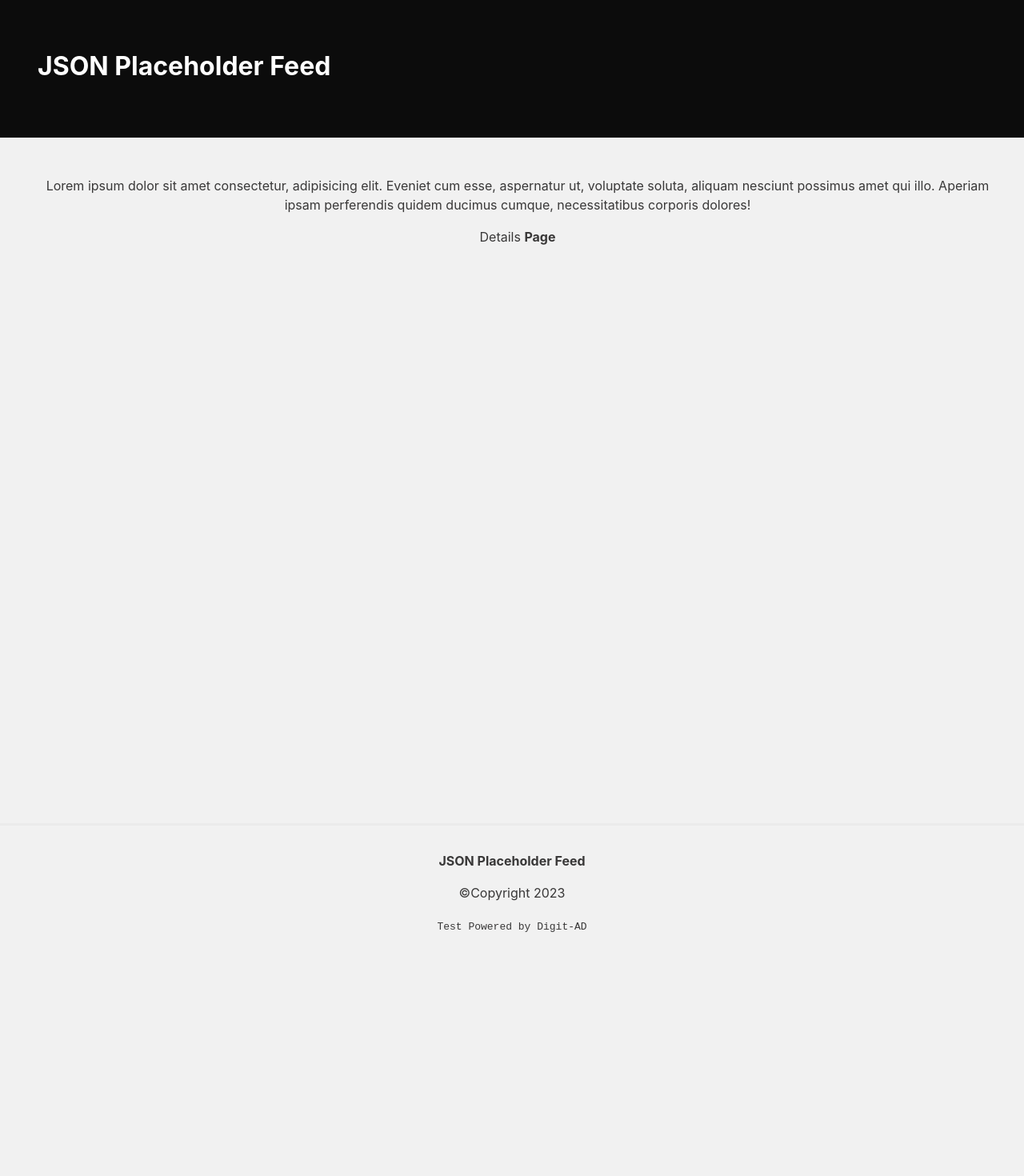
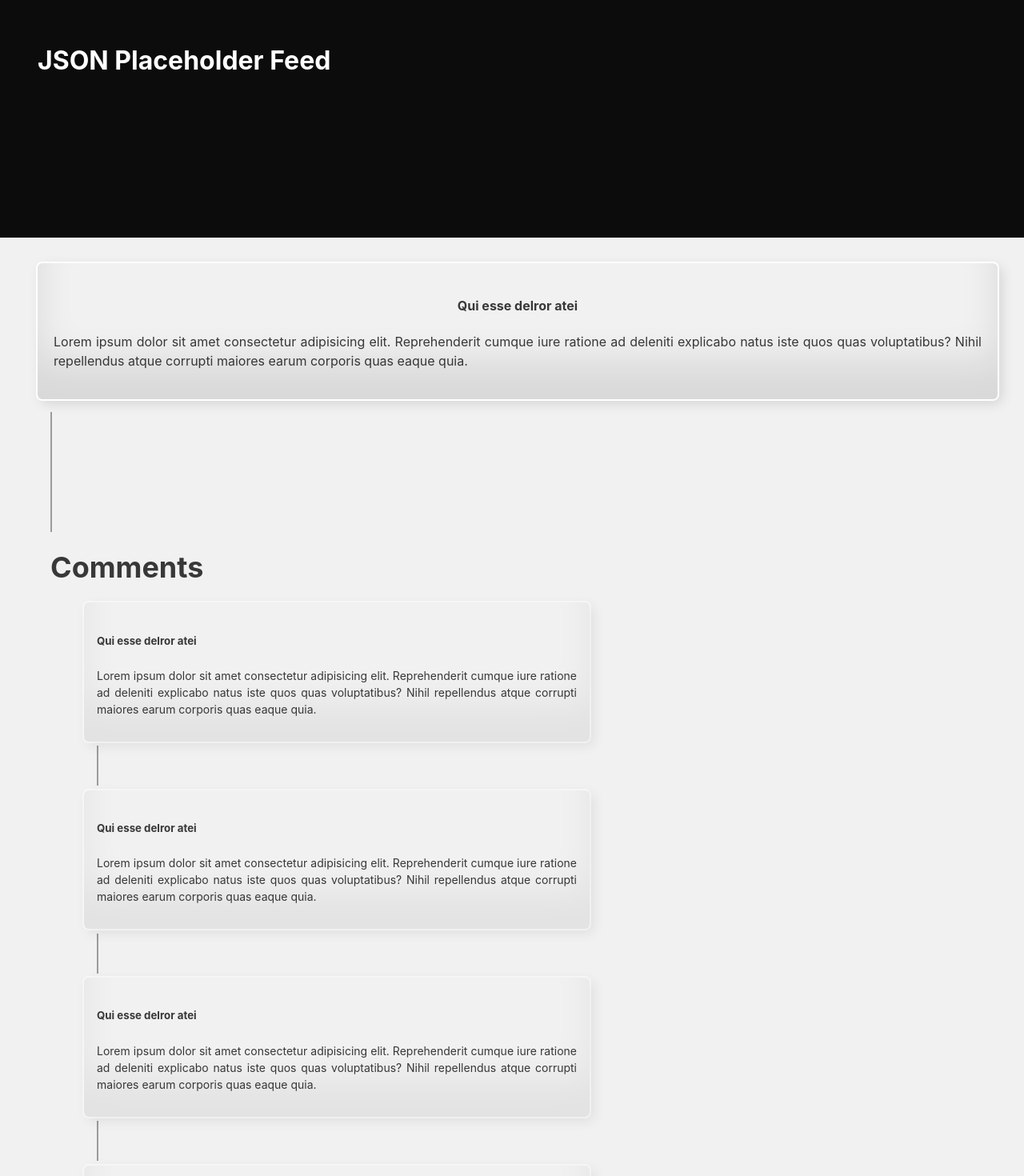
Before and after one commit to roy98/Json-Placeholder-Feed, a React (Vite) app: page /post/1 in a window 1280 px wide. Shown: the top 1470 px of the page at 80% size. Before the commit the page ends 1201 px from the top, so only its background shows below. Built offline with nearby package versions, Linux system fonts and the light colour scheme.

Commit message:
feat(posts): adding details view

```diff
--- a/src/components/layout/MainLayout.css
+++ b/src/components/layout/MainLayout.css
@@ -41,12 +41,15 @@ nav {
     text-align: left;
 }
 
-nav h2 {
+nav h2 a {
+    display: inline-block;
+    text-decoration: none;
+    color: inherit;
     font-size: 2rem;
     transition: all ease-in 0.2s;
 }
 
-nav h2:hover {
+nav h2 a:hover {
     cursor: pointer;
     font-size: 2.02rem;
     text-shadow: 2px 4px#595555;
--- a/src/components/layout/MainLayout.tsx
+++ b/src/components/layout/MainLayout.tsx
@@ -1,4 +1,5 @@
 import React from 'react'
+import { Link } from '../../../node_modules/react-router-dom/dist/index'
 import "./MainLayout.css"
 
 interface Layout {
@@ -10,7 +11,7 @@ const MainLayout: React.FC<Layout> = (props) => {
     <div id='container'>
       <header>
         <nav>
-          <h2>JSON Placeholder Feed</h2>
+          <h2><Link to={'/'}>JSON Placeholder Feed</Link></h2>
         </nav>
       </header>
       <main>
--- a/src/components/posts/Posts.css
+++ b/src/components/posts/Posts.css
@@ -17,15 +17,32 @@
 }
 
 .posts-grid {
-    margin-top: 4rem;
+    margin: 4rem 0;
     display: grid;
     grid-template-rows: auto;
     grid-template-columns: repeat(4, 1fr);
     gap: 20px;
 }
 
+@media screen and (max-width: 888px) {
+    .posts-grid {
+        grid-template-columns: repeat(3, 1fr);
+    }
+}
+
+@media screen and (max-width: 720px) {
+    .posts-grid {
+        grid-template-columns: repeat(2, 1fr);
+    }
+}
+
+@media screen and (max-width: 476px) {
+    .posts-grid {
+        grid-template-columns: 1fr;
+    }
+}
+
 .post-card {
-    width: 300px;
     max-width: 300px;
     border-radius: 6px;
     padding: 20px;
@@ -52,3 +69,92 @@
     -webkit-line-clamp: 3;
     -webkit-box-orient: vertical;
 }
+
+.pagination-container {
+    width: 100%;
+    max-width: 250px;
+    padding-left: 15px;
+    padding-right: 15px;
+    margin-left: auto;
+    margin-right: auto;
+}
+
+.pagination-container > div {
+    display: flex;
+    justify-content: center;
+    align-items: center;
+    gap: 2rem;
+}
+
+.pagination-container .btn {
+    min-width: 80px;
+}
+
+.single-post-card {
+    border-radius: 6px;
+    padding: 20px;
+    box-shadow:
+    inset 0 -3em 3em rgba(0, 0, 0, 0.1),
+    0 0 0 2px rgb(255, 255, 255),
+    0.3em 0.3em 1em rgba(15, 15, 15, 0.129);
+    transition: box-shadow ease-in-out 0.2s;
+}
+
+.single-post-card-body {
+    text-align: justify;
+}
+
+.separator-vertical {
+    height: 150px;
+    border-left: 2px solid rgba(0, 0, 0, 0.355);
+    margin: 1rem;
+    margin-left: 1rem;
+}
+
+.separator-vertical-50 {
+    height: 50px;
+    border-left: 2px solid rgba(0, 0, 0, 0.355);
+    margin: 4px 1rem;
+    margin-left: 1rem;
+}
+
+.comments-container h3 {
+    text-align: left;
+    font-size: 36px;
+    line-height: 1rem;
+    padding: 0 1rem;
+}
+
+.comments-grid {
+    display: grid;
+    grid-template-rows: minmax(150px, auto);
+    grid-template-columns: 1fr;
+    padding-left: 3rem;
+    padding-right: 3rem;
+    margin: 2rem 10px;
+    gap: 0.1rem;
+}
+
+.comment-card {
+    max-width: 600px;
+    border-radius: 6px;
+    padding: 16px;
+    box-shadow:
+    inset 0 -3em 3em rgba(0, 0, 0, 0.058),
+    0 0 0 2px rgba(255, 255, 255, 0.456),
+    0.3em 0.3em 1em rgba(15, 15, 15, 0.081);
+}
+
+.comment-card .comment-card-title {
+    text-align: left;
+}
+
+.comment-card .comment-card-body {
+    text-align: justify;
+    font-size: 14px;
+}
+
+.comments-grid .btn {
+    max-width: 600px;
+    margin-top: 2rem;
+}
--- a/src/components/posts/Posts.tsx
+++ b/src/components/posts/Posts.tsx
@@ -11,12 +11,18 @@ const Posts: React.FC<{}> = () => {
                     <a className='btn'>Search</a>
                 </div>
                 <div className='posts-grid'>
-                    {[1,1,1,1,1,].map((e) => (
-                        <div className='post-card'>
+                    {[1,1,1,1,1,1,1,1,1,1,1].map((e, index) => (
+                        <div className='post-card' key={`${index}`}>
                             <h4 className='post-card-title'>Qui esse delror atei</h4>
                             <p className='post-card-body'>Lorem ipsum dolor sit amet consectetur adipisicing elit. Reprehenderit cumque iure ratione ad deleniti explicabo natus iste quos quas voluptatibus? Nihil repellendus atque corrupti maiores earum corporis quas eaque quia.</p>
                         </div>
                     ))}
+                </div>
+                <div className='pagination-container'>
+                    <div>
+                        <a className='btn'>Previous</a>
+                        <a className='btn'>Next</a>
+                    </div>
                 </div>
             </div>
         </React.Fragment>
--- /dev/null
+++ b/src/components/posts/SinglePost.tsx
@@ -0,0 +1,41 @@
+import React from 'react'
+import './Posts.css'
+
+const SinglePost: React.FC<{}> = () => {
+
+    return (
+        <React.Fragment>
+            <div>
+                <div className='single-post-container'>
+                    <div className='single-post-card'>
+                            <h4 className='single-post-card-title'>Qui esse delror atei</h4>
+                            <p className='single-post-card-body'>Lorem ipsum dolor sit amet consectetur adipisicing elit. Reprehenderit cumque iure ratione ad deleniti explicabo natus iste quos quas voluptatibus? Nihil repellendus atque corrupti maiores earum corporis quas eaque quia.</p>
+                    </div>
+                </div>
+                <div className='separator-vertical'></div>
+                <div className='comments-container'>
+                    <h3>Comments</h3>
+                    <div className='comments-grid'>
+                        <React.Fragment>
+                            {[1,1,1,1].map((e, index) => (
+                                <>
+                                    <div className='comment-card' key={`${index}`}>
+                                        <h5 className='comment-card-title'>Qui esse delror atei</h5>
+                                        <p className='comment-card-body'>Lorem ipsum dolor sit amet consectetur adipisicing elit. Reprehenderit cumque iure ratione ad deleniti explicabo natus iste quos quas voluptatibus? Nihil repellendus atque corrupti maiores earum corporis quas eaque quia.</p>
+                                    </div>
+                                    {/* Don't add a separator on the last item */}
+                                    {index !== 3 && (
+                                        <div className='separator-vertical-50'></div>
+                                    )}
+                                </>
+                            ))}
+                            <a className='btn'>Load more</a>
+                        </React.Fragment>
+                    </div>
+                </div>
+            </div>
+        </React.Fragment>
+    )
+}
+
+export default SinglePost;
--- a/src/routes/PostDetails.tsx
+++ b/src/routes/PostDetails.tsx
@@ -1,18 +1,14 @@
 import React from 'react'
 import MainLayout from '../components/layout/mainLayout'
+import SinglePost from '../components/posts/SinglePost'
 
 function PostDetail() {
 
   return (
     <>
-      <MainLayout>
-        <>
-            <p>
-            Lorem ipsum dolor sit amet consectetur, adipisicing elit. Eveniet cum esse, aspernatur ut, voluptate soluta, aliquam nesciunt possimus amet qui illo. Aperiam ipsam perferendis quidem ducimus cumque, necessitatibus corporis dolores!
-            </p>
-            <p>Details <strong>Page</strong></p>
-        </>
-      </MainLayout>
+        <MainLayout>
+            <SinglePost />
+        </MainLayout>
     </>
   )
 }
```
